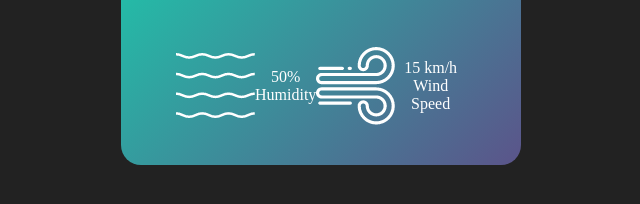
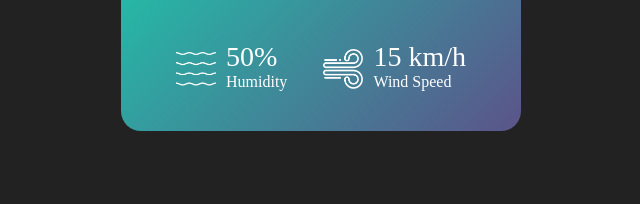
Before and after one commit to Jitesh-Saini/Weather-app, a plain HTML site: page index.html in a window 1280 px wide. Shown: the part 476-680 px from the top of the page, without its empty margins (319-959 px from the left). Drawn offline with Linux system fonts and the light colour scheme.

Commit message:
added js file

```diff
--- a/index.html
+++ b/index.html
@@ -35,5 +35,6 @@
         </div>
       </div>
     </div>
+    <script src="index.js"></script>
   </body>
 </html>
--- a/style.css
+++ b/style.css
@@ -71,4 +71,15 @@ body {
 .col{
     display: flex;
     align-items: center;
+    text-align: left;
 }
+.col img{
+    width: 40px;
+    margin-right: 10px;
+}
+
+.humidity, .wind{
+  font-size: 28px;
+  margin-top: -6px;
+
+}
```
Also changed, not shown: index.js (added).
